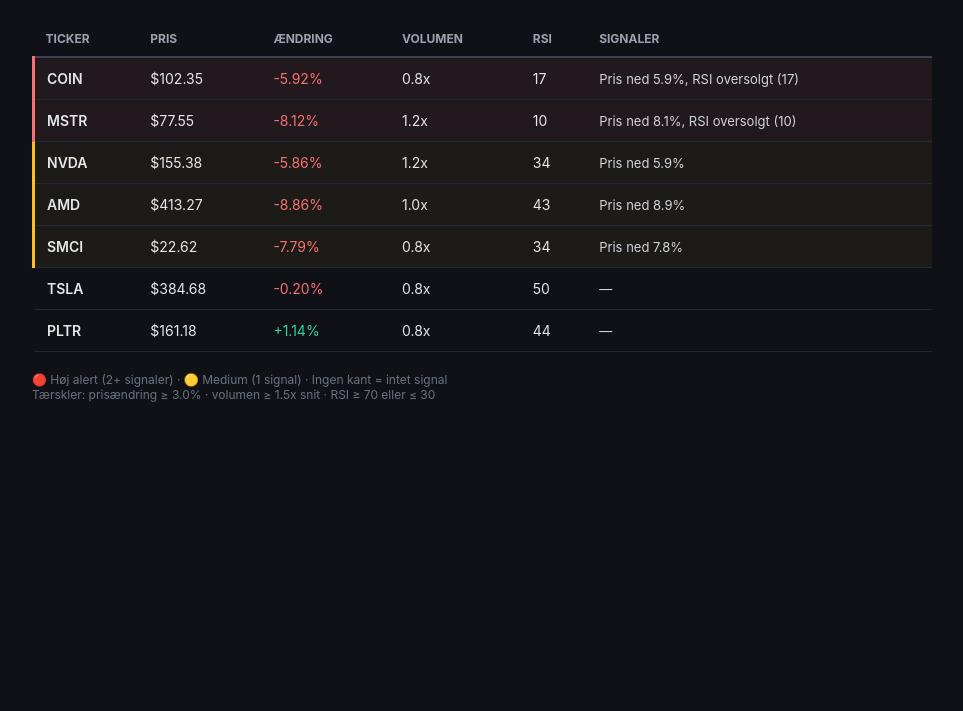
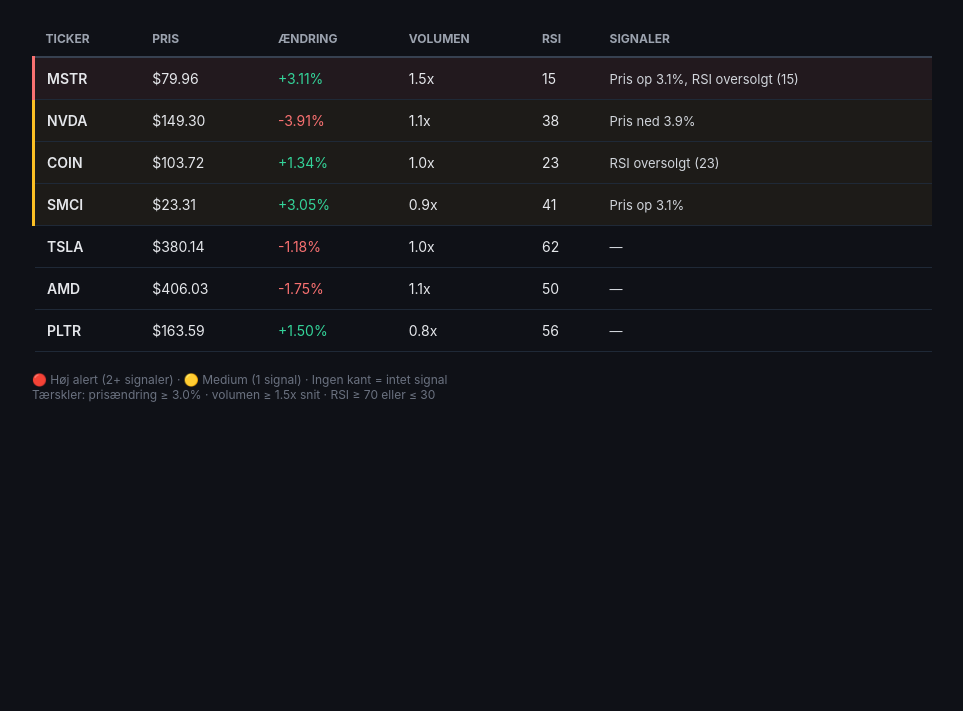
Before and after one commit to jonaskallmayer-cmyk/Stock-monitor, a plain HTML site: page index.html in a window 1280 px wide. Shown: the part 89-800 px from the top of the page, without its empty margins (158-1121 px from the left). Drawn offline with Linux system fonts and the light colour scheme.

Commit message:
deploy: 73c3413c51cdaa417ef7cde16b9e26f3617de445

```diff
--- a/index.html
+++ b/index.html
@@ -37,7 +37,7 @@
 </head>
 <body>
     <h1>📊 Aktie-overvågning</h1>
-    <div class="timestamp">Sidst opdateret: 24-11-2026 22:56:35</div>
+    <div class="timestamp">Sidst opdateret: 25-11-2026 22:12:10</div>
     <table>
         <tr>
             <th>Ticker</th>
@@ -49,59 +49,59 @@
         </tr>
 
         <tr class="alert-high">
-            <td class="ticker">COIN</td>
-            <td>$102.35</td>
-            <td class="negative">-5.92%</td>
-            <td>0.8x</td>
-            <td>17</td>
-            <td class="signals">Pris ned 5.9%, RSI oversolgt (17)</td>
-        </tr>
-        <tr class="alert-high">
             <td class="ticker">MSTR</td>
-            <td>$77.55</td>
-            <td class="negative">-8.12%</td>
-            <td>1.2x</td>
-            <td>10</td>
-            <td class="signals">Pris ned 8.1%, RSI oversolgt (10)</td>
+            <td>$79.96</td>
+            <td class="positive">+3.11%</td>
+            <td>1.5x</td>
+            <td>15</td>
+            <td class="signals">Pris op 3.1%, RSI oversolgt (15)</td>
         </tr>
         <tr class="alert-medium">
             <td class="ticker">NVDA</td>
-            <td>$155.38</td>
-            <td class="negative">-5.86%</td>
-            <td>1.2x</td>
-            <td>34</td>
-            <td class="signals">Pris ned 5.9%</td>
+            <td>$149.30</td>
+            <td class="negative">-3.91%</td>
+            <td>1.1x</td>
+            <td>38</td>
+            <td class="signals">Pris ned 3.9%</td>
         </tr>
         <tr class="alert-medium">
-            <td class="ticker">AMD</td>
-            <td>$413.27</td>
-            <td class="negative">-8.86%</td>
+            <td class="ticker">COIN</td>
+            <td>$103.72</td>
+            <td class="positive">+1.34%</td>
             <td>1.0x</td>
-            <td>43</td>
-            <td class="signals">Pris ned 8.9%</td>
+            <td>23</td>
+            <td class="signals">RSI oversolgt (23)</td>
         </tr>
         <tr class="alert-medium">
             <td class="ticker">SMCI</td>
-            <td>$22.62</td>
-            <td class="negative">-7.79%</td>
-            <td>0.8x</td>
-            <td>34</td>
-            <td class="signals">Pris ned 7.8%</td>
+            <td>$23.31</td>
+            <td class="positive">+3.05%</td>
+            <td>0.9x</td>
+            <td>41</td>
+            <td class="signals">Pris op 3.1%</td>
         </tr>
         <tr class="alert-none">
             <td class="ticker">TSLA</td>
-            <td>$384.68</td>
-            <td class="negative">-0.20%</td>
-            <td>0.8x</td>
+            <td>$380.14</td>
+            <td class="negative">-1.18%</td>
+            <td>1.0x</td>
+            <td>62</td>
+            <td class="signals">—</td>
+        </tr>
+        <tr class="alert-none">
+            <td class="ticker">AMD</td>
+            <td>$406.03</td>
+            <td class="negative">-1.75%</td>
+            <td>1.1x</td>
             <td>50</td>
             <td class="signals">—</td>
         </tr>
         <tr class="alert-none">
             <td class="ticker">PLTR</td>
-            <td>$161.18</td>
-            <td class="positive">+1.14%</td>
+            <td>$163.59</td>
+            <td class="positive">+1.50%</td>
             <td>0.8x</td>
-            <td>44</td>
+            <td>56</td>
             <td class="signals">—</td>
         </tr>
     </table>
```
